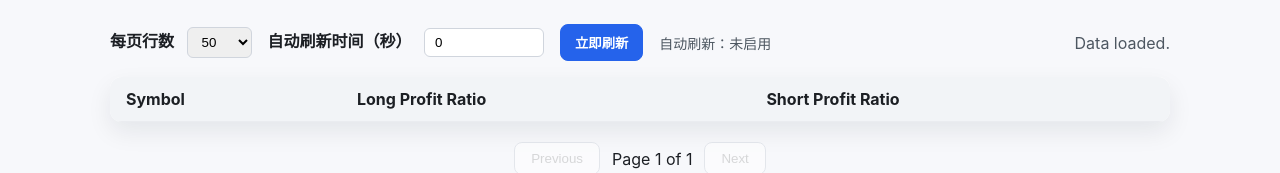
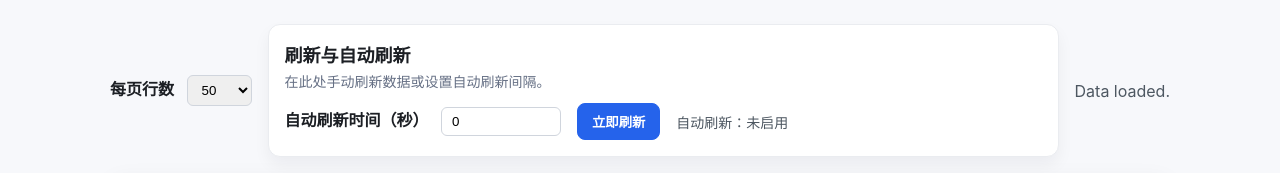
Before and after one commit to qyhg110q/TradeRatio, a Flask app: page / in a window 1280 px wide. Shown: the part 94-267 px from the top of the page. Run offline with Flask 3, Linux system fonts and the light colour scheme; data that the repository does not hold is empty.

Commit message:
Highlight refresh controls panel

```diff
--- a/static/styles.css
+++ b/static/styles.css
@@ -47,6 +47,33 @@ header p {
   flex-wrap: wrap;
   align-items: center;
   gap: 16px;
+}
+
+.refresh-panel {
+  flex: 1 1 360px;
+  background: #ffffff;
+  border: 1px solid #eaecf0;
+  border-radius: 12px;
+  padding: 16px;
+  box-shadow: 0 8px 16px rgba(16, 24, 40, 0.05);
+}
+
+.refresh-header h2 {
+  margin: 0 0 4px;
+  font-size: 18px;
+}
+
+.refresh-header p {
+  margin: 0 0 12px;
+  color: #667085;
+  font-size: 14px;
+}
+
+.refresh-controls {
+  display: flex;
+  flex-wrap: wrap;
+  align-items: center;
+  gap: 12px 16px;
 }
 
 .controls label {
--- a/templates/index.html
+++ b/templates/index.html
@@ -27,12 +27,20 @@
               <option value="200">200</option>
             </select>
           </div>
-          <div>
-            <label for="refreshInterval">自动刷新时间（秒）</label>
-            <input id="refreshInterval" type="number" min="0" value="0" />
+        </div>
+        <div class="refresh-panel">
+          <div class="refresh-header">
+            <h2>刷新与自动刷新</h2>
+            <p>在此处手动刷新数据或设置自动刷新间隔。</p>
           </div>
-          <button id="refreshBtn" class="primary" type="button">立即刷新</button>
-          <div class="auto-refresh" id="autoRefreshStatus">自动刷新：未启用</div>
+          <div class="refresh-controls">
+            <div>
+              <label for="refreshInterval">自动刷新时间（秒）</label>
+              <input id="refreshInterval" type="number" min="0" value="0" />
+            </div>
+            <button id="refreshBtn" class="primary" type="button">立即刷新</button>
+            <div class="auto-refresh" id="autoRefreshStatus">自动刷新：未启用</div>
+          </div>
         </div>
         <div class="status" id="status">Loading data…</div>
       </section>
```
